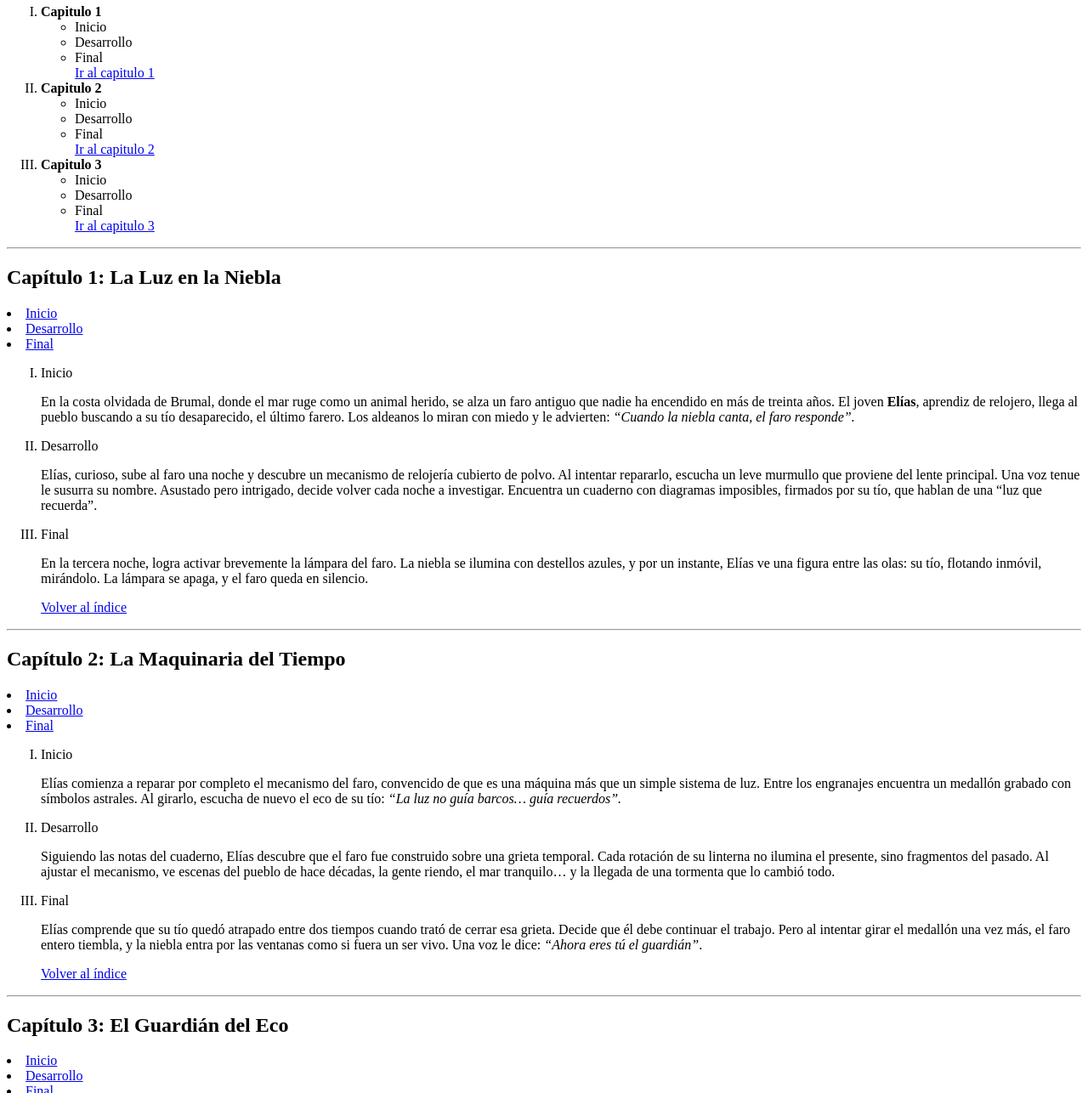
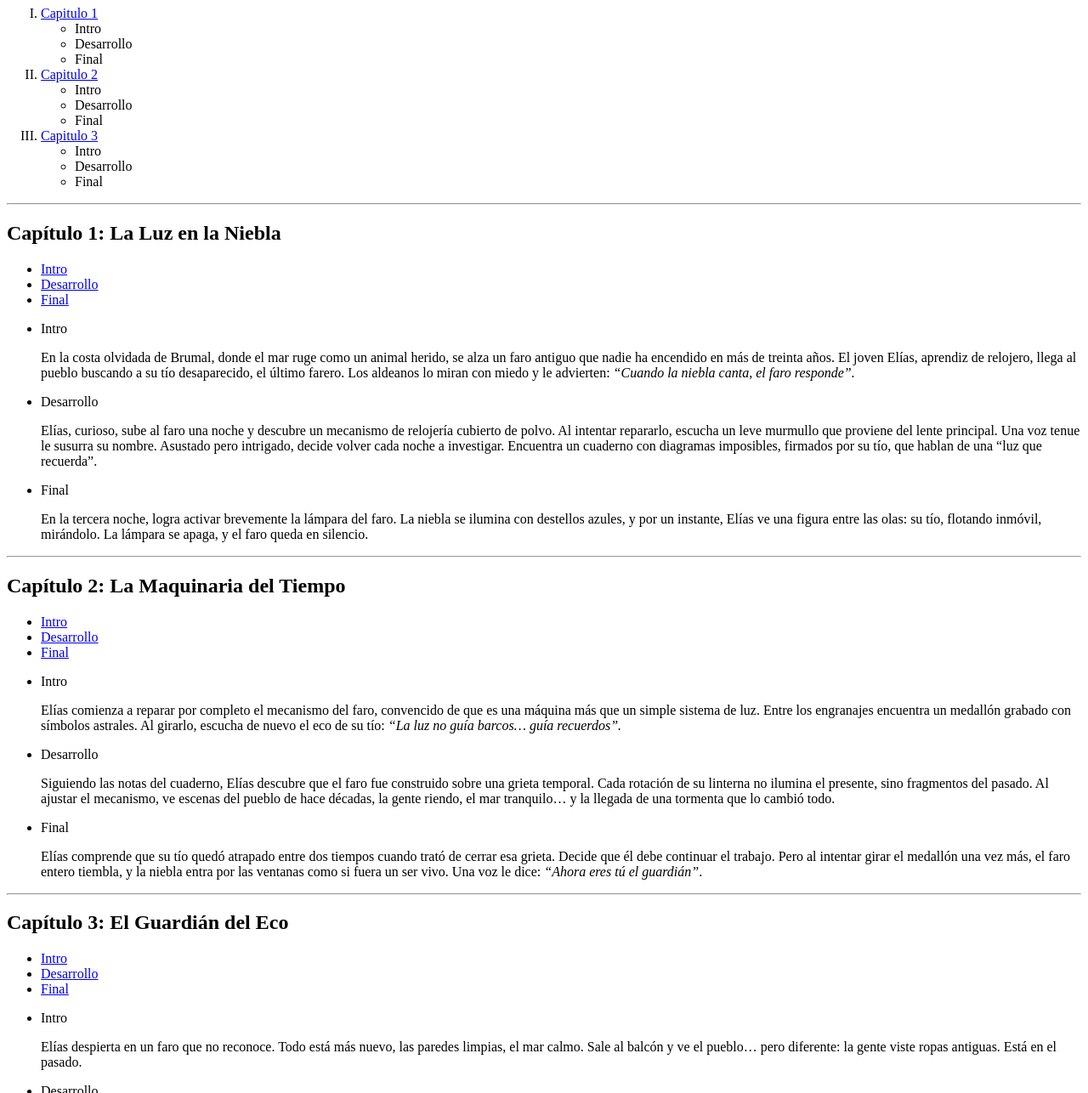
Before and after one commit to pablo-perez91/19_pablo, a plain HTML site: page 1.1/Libro_Digital_pablo_Perez.html in a window 1280 px wide. Shown: the part 73-1359 px from the top of the page at 85% size. Drawn offline with Linux system fonts and the light colour scheme.

Commit message:
Canbios libro1.3

```diff
--- a/1.1/Libro_Digital_pablo_Perez.html
+++ b/1.1/Libro_Digital_pablo_Perez.html
@@ -1,91 +1,117 @@
 <!DOCTYPE html>
 <html>
+
 <head>
     <meta charset="UTF-8">
-        <Title>Libro Digital de Pablo P</Title>
+    <Title>Libro Digital de Pablo Perez</Title>
 </head>
-    <Body>
-    <br>
-    <ol type="I" id="ÍNDICE">
-        <br><br>
-        <li><b>Capitulo 1</b></li>
+
+<body>
+    <h1>Libro Digital de Pablo Perez</h1>
+    <ol type="I" id="INDICE">
+        <li><a href="#Cap1">Capitulo 1</a></li>
         <ul>
-            <li>Inicio</li>
+            <li>Intro</li>
             <li>Desarrollo</li>
             <li>Final</li>
-            <a href="#Cap1">Ir al capitulo 1</a>
         </ul>
-        <li><b>Capitulo 2</b></li>
+        <li><a href="#Cap2">Capitulo 2</a></li>
         <ul>
-            <li>Inicio</li>
+            <li>Intro</li>
             <li>Desarrollo</li>
             <li>Final</li>
-            <a href="#Cap2">Ir al capitulo 2</a>
-
         </ul>
-        <li><b>Capitulo 3</b></li>
+        <li> <a href="#Cap3">Capitulo 3</a></li>
         <ul>
-            <li>Inicio</li>
+            <li>Intro</li>
             <li>Desarrollo</li>
             <li>Final</li>
-            <a href="#Cap3">Ir al capitulo 3</a>
+
         </ul>
     </ol>
 
     <hr id="Cap1">
-      <h2><b>Capítulo 1: La Luz en la Niebla </b></h2>
+    <h2>Capítulo 1: La Luz en la Niebla </h2>
 
-        <li><a href="#ini1">Inicio</a></li>
+    <ul>
+        <li><a href="#ini1">Intro</a></li>
         <li><a href="#Desa1">Desarrollo</a></li>
         <li><a href="#final1">Final</a></li>
+    </ul>
 
 
     <ul>
-         <li type="I" id="ini1">Inicio</li>
-         <p> En la costa olvidada de Brumal, donde el mar ruge como un animal herido, se alza un faro antiguo que nadie ha encendido en más de treinta años. El joven <b>Elías</b>, aprendiz de relojero, llega al pueblo buscando a su tío desaparecido, el último farero. Los aldeanos lo miran con miedo y le advierten: <i>“Cuando la niebla canta, el faro responde”.</i></p>
-         <li type="I" id="Desa1">Desarrollo</li>
-         <p>Elías, curioso, sube al faro una noche y descubre un mecanismo de relojería cubierto de polvo. Al intentar repararlo, escucha un leve murmullo que proviene del lente principal. Una voz tenue le susurra su nombre. Asustado pero intrigado, decide volver cada noche a investigar. Encuentra un cuaderno con diagramas imposibles, firmados por su tío, que hablan de una “luz que recuerda”.</p>
-         <li type="I" id="final1">Final</li>
-         <p>En la tercera noche, logra activar brevemente la lámpara del faro. La niebla se ilumina con destellos azules, y por un instante, Elías ve una figura entre las olas: su tío, flotando inmóvil, mirándolo. La lámpara se apaga, y el faro queda en silencio.</p>
-         <a href="#ÍNDICE">Volver al índice</a>
+        <li  id="ini1">Intro</li>
+        <p> En la costa olvidada de Brumal, donde el mar ruge como un animal herido, se alza un faro antiguo que nadie
+            ha encendido en más de treinta años. El joven Elías, aprendiz de relojero, llega al pueblo buscando a
+            su tío desaparecido, el último farero. Los aldeanos lo miran con miedo y le advierten: <i>“Cuando la niebla
+                canta, el faro responde”.</i></p>
+        <li id="Desa1">Desarrollo</li>
+        <p>Elías, curioso, sube al faro una noche y descubre un mecanismo de relojería cubierto de polvo. Al intentar
+            repararlo, escucha un leve murmullo que proviene del lente principal. Una voz tenue le susurra su nombre.
+            Asustado pero intrigado, decide volver cada noche a investigar. Encuentra un cuaderno con diagramas
+            imposibles, firmados por su tío, que hablan de una “luz que recuerda”.</p>
+        <li id="final1">Final</li>
+        <p>En la tercera noche, logra activar brevemente la lámpara del faro. La niebla se ilumina con destellos azules,
+            y por un instante, Elías ve una figura entre las olas: su tío, flotando inmóvil, mirándolo. La lámpara se
+            apaga, y el faro queda en silencio.</p>
     </ul>
     <hr id="Cap2">
-      <h2><b>Capítulo 2: La Maquinaria del Tiempo </b></h2>
+    <h2>Capítulo 2: La Maquinaria del Tiempo </h2>
 
-        <li><a href="#ini2">Inicio</a></li>
+    <ul>
+        <li><a href="#ini2">Intro</a></li>
         <li><a href="#Desa2">Desarrollo</a></li>
         <li><a href="#final2">Final</a></li>
+    </ul>
 
     <ul>
-         <li type="I" id="ini2">Inicio</li>
-         <p> Elías comienza a reparar por completo el mecanismo del faro, convencido de que es una máquina más que un simple sistema de luz. Entre los engranajes encuentra un medallón grabado con símbolos astrales. Al girarlo, escucha de nuevo el eco de su tío: <i>“La luz no guía barcos… guía recuerdos”.</i></p>
-         <li type="I" id="Desa2">Desarrollo</li>
-         <p>Siguiendo las notas del cuaderno, Elías descubre que el faro fue construido sobre una grieta temporal. Cada rotación de su linterna no ilumina el presente, sino fragmentos del pasado. Al ajustar el mecanismo, ve escenas del pueblo de hace décadas, la gente riendo, el mar tranquilo… y la llegada de una tormenta que lo cambió todo.</p>
-         <li type="I" id="final2">Final</li>
-         <p>Elías comprende que su tío quedó atrapado entre dos tiempos cuando trató de cerrar esa grieta. Decide que él debe continuar el trabajo. Pero al intentar girar el medallón una vez más, el faro entero tiembla, y la niebla entra por las ventanas como si fuera un ser vivo. Una voz le dice: <i>“Ahora eres tú el guardián”</i>.</p>
-         <a href="#ÍNDICE">Volver al índice</a>
+        <li id="ini2">Intro</li>
+        <p> Elías comienza a reparar por completo el mecanismo del faro, convencido de que es una máquina más que un
+            simple sistema de luz. Entre los engranajes encuentra un medallón grabado con símbolos astrales. Al girarlo,
+            escucha de nuevo el eco de su tío: <i>“La luz no guía barcos… guía recuerdos”.</i></p>
+        <li id="Desa2">Desarrollo</li>
+        <p>Siguiendo las notas del cuaderno, Elías descubre que el faro fue construido sobre una grieta temporal. Cada
+            rotación de su linterna no ilumina el presente, sino fragmentos del pasado. Al ajustar el mecanismo, ve
+            escenas del pueblo de hace décadas, la gente riendo, el mar tranquilo… y la llegada de una tormenta que lo
+            cambió todo.</p>
+        <li id="final2">Final</li>
+        <p>Elías comprende que su tío quedó atrapado entre dos tiempos cuando trató de cerrar esa grieta. Decide que él
+            debe continuar el trabajo. Pero al intentar girar el medallón una vez más, el faro entero tiembla, y la
+            niebla entra por las ventanas como si fuera un ser vivo. Una voz le dice: <i>“Ahora eres tú el
+                guardián”</i>.</p>
+
     </ul>
     <hr id="Cap3">
-      <h2><b>Capítulo 3: El Guardián del Eco </b></h2>
-
-        <li><a href="#ini3">Inicio</a></li>
+    <h2>Capítulo 3: El Guardián del Eco </h2>
+    <ul>
+        <li><a href="#ini3">Intro</a></li>
         <li><a href="#Desa3">Desarrollo</a></li>
         <li><a href="#final3">Final</a></li>
+    </ul>
 
     <ul>
-         <li type="I" id="ini3">Inicio</li>
-         <p> Elías despierta en un faro que no reconoce. Todo está más nuevo, las paredes limpias, el mar calmo. Sale al balcón y ve el pueblo… pero diferente: la gente viste ropas antiguas. Está en el pasado.</p>
-         <li type="I" id="Desa3">Desarrollo</li>
-         <p>Desesperado, busca una forma de volver, pero cada intento de activar el faro lo transporta a otro momento: el día de la tormenta, el instante en que su tío desaparece, y hasta el primer encendido del faro hace un siglo. Empieza a entender que el faro no se maneja con las manos, sino con los recuerdos. Cuanto más piensa en volver, más se pierde</p>
-         <li type="I" id="final3">Final</li>
-         <p>Elías enciende por última vez la linterna, concentrándose en su hogar, en el presente. Una luz blanca lo envuelve. Al amanecer, los aldeanos ven el faro iluminado después de décadas. En el interior solo hallan un reloj detenido, con el nombre <b>“Elías Farero”</b> grabado en la tapa. Y desde entonces, cuando la niebla canta… el faro responde.</p>
-         <a href="#ÍNDICE">Volver al índice</a>
+        <li id="ini3">Intro</li>
+        <p> Elías despierta en un faro que no reconoce. Todo está más nuevo, las paredes limpias, el mar calmo. Sale al
+            balcón y ve el pueblo… pero diferente: la gente viste ropas antiguas. Está en el pasado.</p>
+        <li id="Desa3">Desarrollo</li>
+        <p>Desesperado, busca una forma de volver, pero cada intento de activar el faro lo transporta a otro momento: el
+            día de la tormenta, el instante en que su tío desaparece, y hasta el primer encendido del faro hace un
+            siglo. Empieza a entender que el faro no se maneja con las manos, sino con los recuerdos. Cuanto más piensa
+            en volver, más se pierde</p>
+        <li id="final3">Final</li>
+        <p>Elías enciende por última vez la linterna, concentrándose en su hogar, en el presente. Una luz blanca lo
+            envuelve. Al amanecer, los aldeanos ven el faro iluminado después de décadas. En el interior solo hallan un
+            reloj detenido, con el nombre “Elías Farero” grabado en la tapa. Y desde entonces, cuando la niebla
+            canta… el faro responde.</p>
+        <a href="#INDICE">Volver al índice</a>
 
     </ul>
-    <br><br><br><br><br><br><br><br><br><br><br><br><br><br><br><br><br><br><br><br><br><br><br><br><br>
+
     <hr>
 
 
 
 </Body>
+
 </html>
```
Lines whose indentation alone changed are shown as unchanged.
